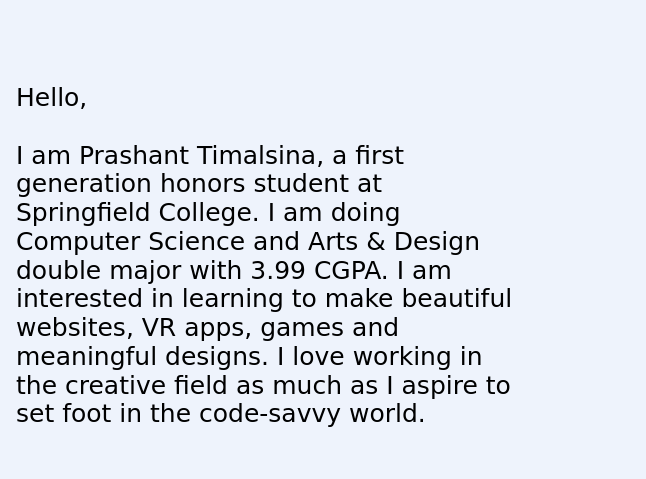
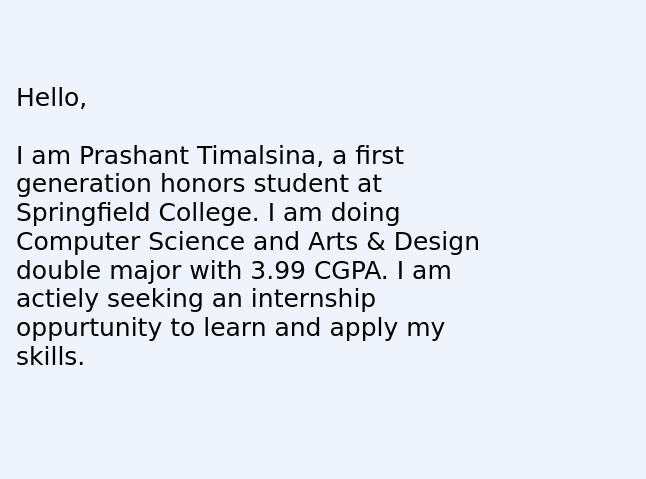
Before and after one commit to tprashant-21/portfolio-v1, a plain HTML site: page index.html in a window 1280 px wide. Shown: the part 941-1420 px from the top of the page, 634-1280 px from the left. Drawn offline with nearby package versions, Linux system fonts and the light colour scheme.

Commit message:
description change

```diff
--- a/index.html
+++ b/index.html
@@ -67,8 +67,7 @@
             <div class="description">
                 <p class="about-me-p"> Hello, <br> <br> I am Prashant Timalsina, a first generation honors student at Springfield College.
                     I am doing Computer Science and Arts & Design double major with 3.99 CGPA.
-                    I am interested in learning to make beautiful websites, VR apps, games and meaningful designs.
-                    I love working in the creative field as much as I aspire to set foot in the code-savvy world. </p>
+                    I am actiely seeking an internship oppurtunity to learn and apply my skills. </p>
             </div>
         </div>
 
```
